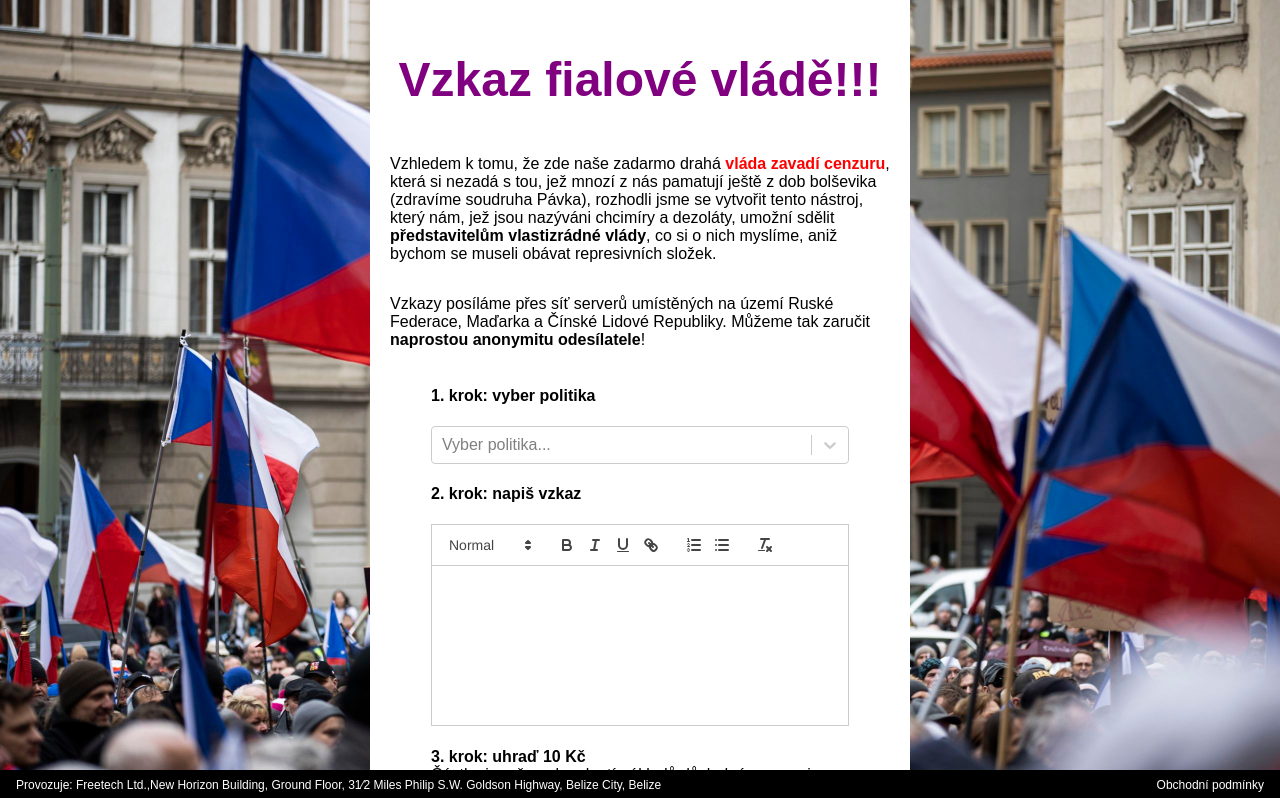
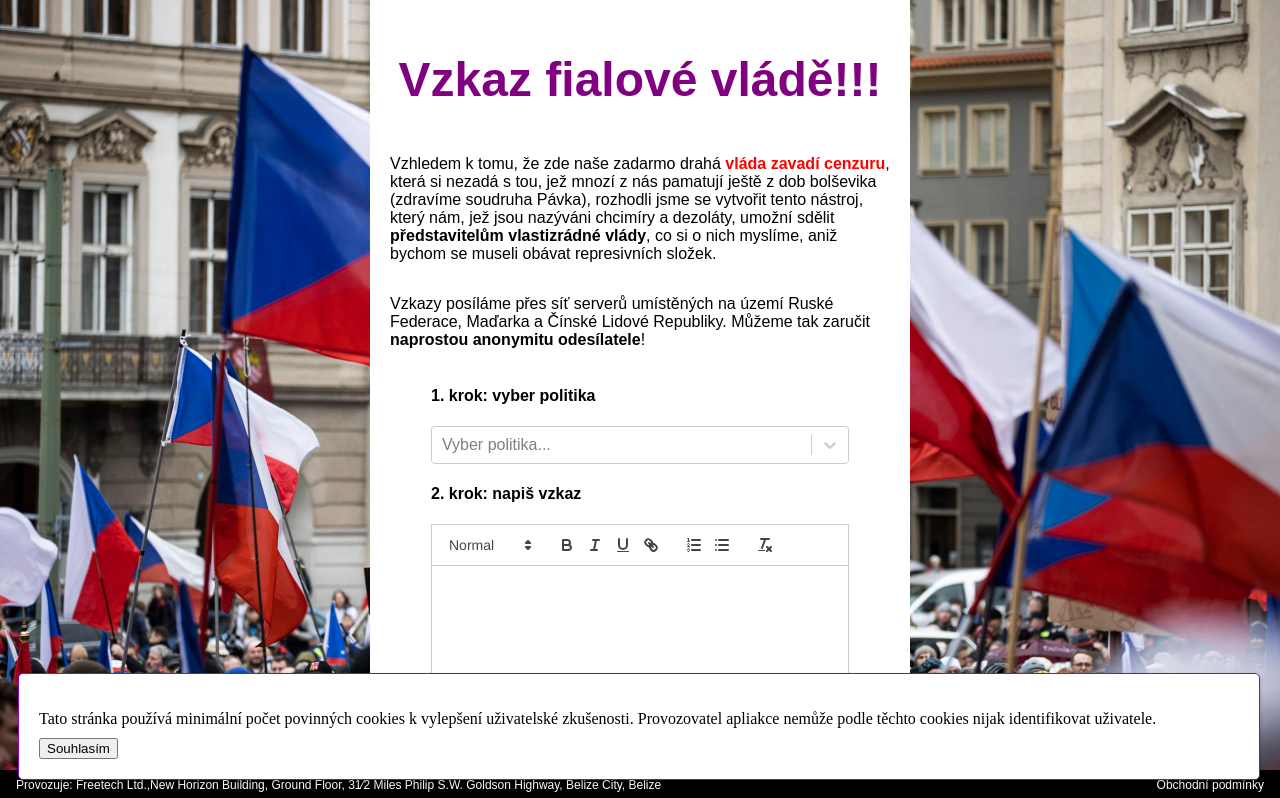
Before and after one commit to claryaldringen/vzkazvlade, a Next.js app: page / in a window 1280 px wide. Shown: the top 798 px of the page. Built offline with nearby package versions, Linux system fonts and the light colour scheme.

Commit message:
feat: add AdSense

```diff
--- /dev/null
+++ b/src/components/CookieConsent/CookieConsent.module.scss
@@ -0,0 +1,16 @@
+/* components/CookieConsent.module.css */
+.consentContainer {
+  position: fixed;
+  bottom: 20px;
+  right: 20px;
+  width: calc(100vw - 80px);
+  background-color: white;
+  padding: 20px;
+  border-radius: 5px;
+  border: solid 1px darkviolet;
+  box-shadow: 0 2px 4px rgba(0, 0, 0, 0.2);
+}
+
+.consentText {
+  margin-bottom: 10px; /* Přidáváme trochu prostoru nad tlačítkem */
+}
--- /dev/null
+++ b/src/components/CookieConsent/CookieConsent.tsx
@@ -0,0 +1,33 @@
+import { useState, useEffect } from 'react';
+import styles from './CookieConsent.module.scss';
+
+const CookieConsent = () => {
+    const [showConsent, setShowConsent] = useState(false);
+
+    useEffect(() => {
+        const consent = localStorage.getItem('cookieConsent');
+        if (!consent) {
+            setShowConsent(true);
+        }
+    }, []);
+
+    const handleAccept = () => {
+        localStorage.setItem('cookieConsent', 'true');
+        setShowConsent(false);
+    };
+
+    if (!showConsent) return null;
+
+    return (
+        <div className={styles.consentContainer}>
+            <p className={styles.consentText}>
+                Tato stránka používá minimální počet povinných cookies k
+                vylepšení uživatelské zkušenosti. Provozovatel apliakce nemůže
+                podle těchto cookies nijak identifikovat uživatele.
+            </p>
+            <button onClick={handleAccept}>Souhlasím</button>
+        </div>
+    );
+};
+
+export default CookieConsent;
--- a/src/pages/_app.tsx
+++ b/src/pages/_app.tsx
@@ -1,15 +1,22 @@
 import React from 'react';
 import type { AppProps } from 'next/app';
 import Head from 'next/head';
+import CookieConsent from '@components/CookieConsent/CookieConsent';
 
 const App = ({ Component, pageProps }: AppProps) => {
     return (
         <>
             <Head>
+                <script
+                    async
+                    src="https://pagead2.googlesyndication.com/pagead/js/adsbygoogle.js?client=ca-pub-1872562528039384"
+                    crossOrigin="anonymous"
+                />
                 <link rel="icon" href="/favicon.jpeg" />
                 <title>Vzkaz fialové vládě</title>
             </Head>
             <Component {...pageProps} />
+            <CookieConsent />
         </>
     );
 };
```
